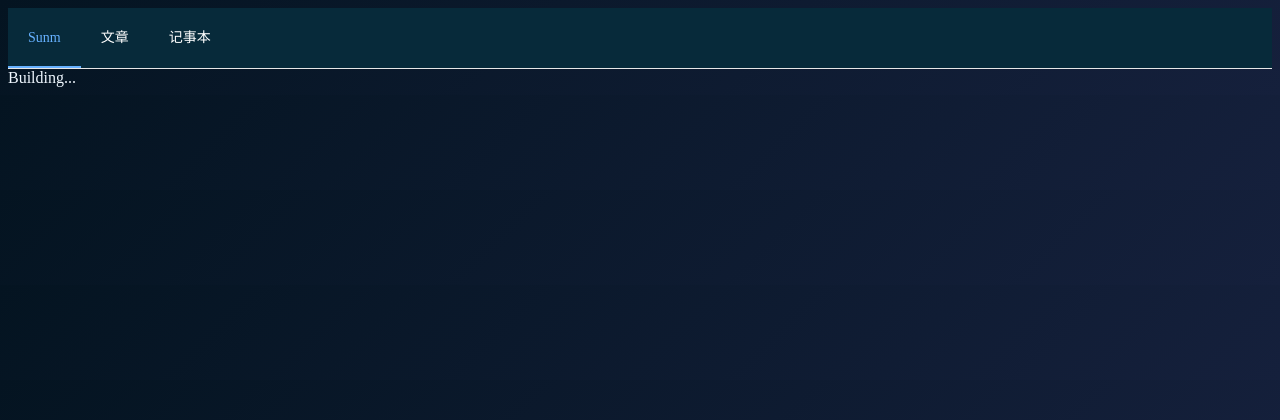
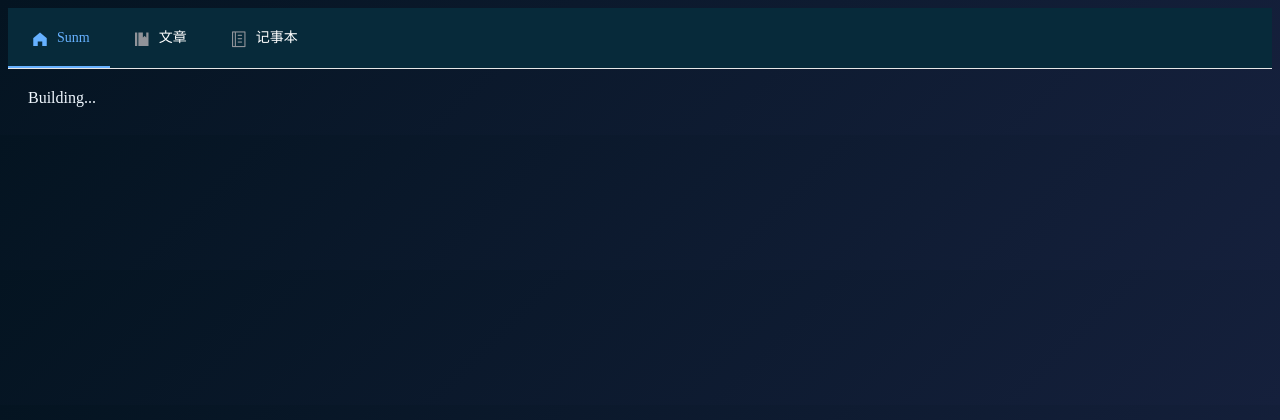
Before and after one commit to sunmlight/sunm-tools, a Django app: page / in a window 1280 px wide. Shown: the top 420 px of the page. Run offline with Django 3.2, Linux system fonts and the light colour scheme.

Commit message:
add loading

```diff
--- a/templates/base.html
+++ b/templates/base.html
@@ -15,21 +15,21 @@
 <body>
     <div id="app" style="display: none;">
         <el-menu ref="menu" class="el-menu" mode="horizontal" background-color="#072a3a" text-color="white" active-text-color="#66b1ff" :default-active="menueactive" @select="handleSelect">
-            <el-menu-item index="1">Sunm</el-menu-item>
-            <el-menu-item index="2">文章</el-menu-item>
-            <el-menu-item index="3">记事本</el-menu-item>
+            <el-menu-item index="1"><i class="el-icon-s-home"></i>Sunm</el-menu-item>
+            <el-menu-item index="2"><i class="el-icon-s-management"></i>文章</el-menu-item>
+            <el-menu-item index="3"><i class="el-icon-notebook-2"></i>记事本</el-menu-item>
         </el-menu>
-        <div id="con" style="color: aliceblue;">
-            <div v-if="con.in1">
+        <el-container id="con" style="color: aliceblue;">
+            <el-main v-if="con.in1">
                 Building...
-            </div>
-            <div v-if="con.in2">
+            </el-main>
+            <el-main v-if="con.in2">
                 文章
-            </div>
-            <div v-if="con.in3">
+            </el-main>
+            <el-main v-if="con.in3">
                 记事本
-            </div>
-        </div>
+            </el-main>
+        </el-container>
     </div>
 </body>
 <script src="static/jquery-3.3.1.min.js"></script>
@@ -51,7 +51,15 @@
         },
         methods: {
             handleSelect(key, keyPath) {
-                console.log(key, keyPath);
+                const loading = this.$loading({
+                    lock: true,
+                    text: 'Loading',
+                    spinner: 'el-icon-loading',
+                    background: 'rgba(0, 0, 0, 0.7)'
+                });
+                setTimeout(() => {
+                    loading.close();
+                }, 2000);
                 if (key == 1) {
                     data.con = {
                         in1: true,
```
